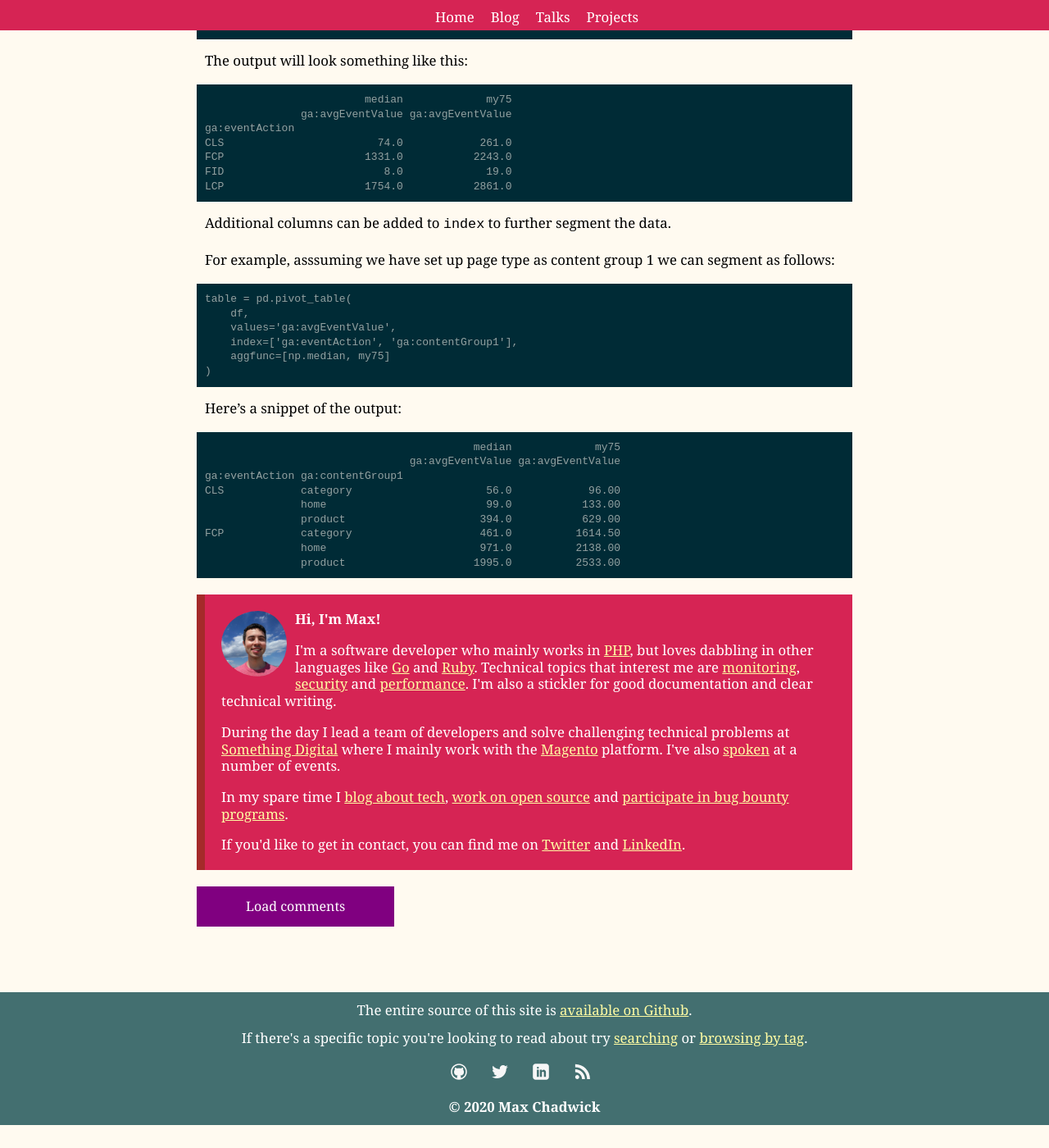
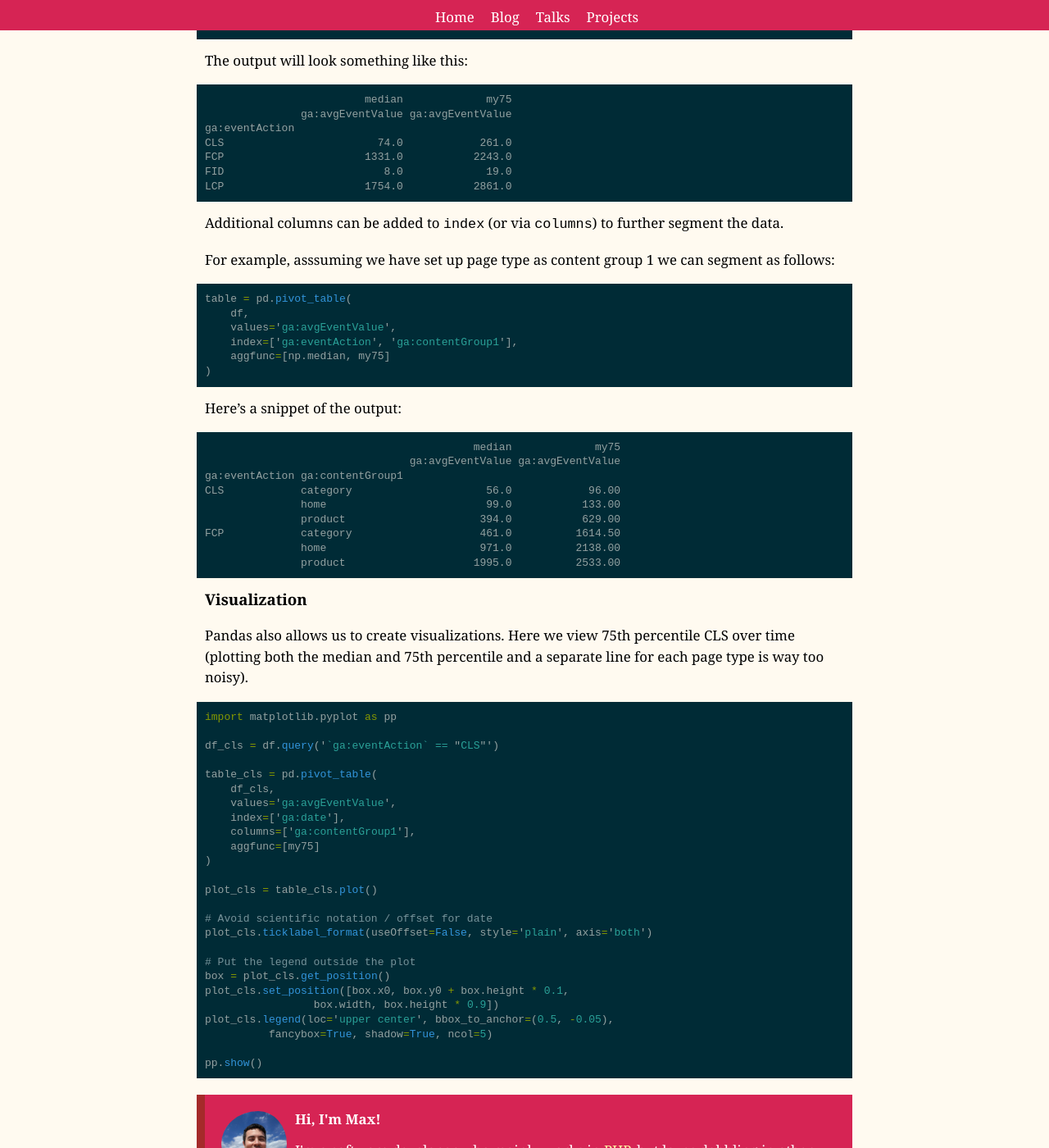
Before and after one commit to mpchadwick/mpchadwick.github.io, a Jekyll site: the page built from _posts/2020-11-08-analyzing-web-vitals-stored-in-google-analytics.md, in a window 1280 px wide and 1400 px high, scrolled down 2224 px. Shown: the whole window at 82% size. Built offline with Jekyll 4.4.1, drawn with Linux system fonts in a browser that asks for light colours; emoji names are drawn with the system emoji font; before the commit the page ends 3596 px from its top, so only the background shows below that.

Commit message:
Add visualization example

````diff
--- a/_posts/2020-11-08-analyzing-web-vitals-stored-in-google-analytics.md
+++ b/_posts/2020-11-08-analyzing-web-vitals-stored-in-google-analytics.md
@@ -95,12 +95,12 @@ FID                         8.0             19.0
 LCP                      1754.0           2861.0
 ```
 
-Additional columns can be added to `index` to further segment the data.
+Additional columns can be added to `index` (or via `columns`) to further segment the data.
 
 For example, asssuming we have set up page type as content group 1 we can segment as follows:
 
 
-```
+```python
 table = pd.pivot_table(
     df,
     values='ga:avgEventValue',
@@ -122,3 +122,35 @@ FCP            category                    461.0          1614.50
                home                        971.0          2138.00
                product                    1995.0          2533.00
 ```
+
+### Visualization
+
+Pandas also allows us to create visualizations. Here we view 75th percentile CLS over time (plotting both the median and 75th percentile and a separate line for each page type is way too noisy).
+
+```python
+import matplotlib.pyplot as pp
+
+df_cls = df.query('`ga:eventAction` == "CLS"')
+
+table_cls = pd.pivot_table(
+    df_cls,
+    values='ga:avgEventValue',
+    index=['ga:date'],
+    columns=['ga:contentGroup1'],
+    aggfunc=[my75]
+)
+
+plot_cls = table_cls.plot()
+
+# Avoid scientific notation / offset for date
+plot_cls.ticklabel_format(useOffset=False, style='plain', axis='both')
+
+# Put the legend outside the plot
+box = plot_cls.get_position()
+plot_cls.set_position([box.x0, box.y0 + box.height * 0.1,
+                 box.width, box.height * 0.9])
+plot_cls.legend(loc='upper center', bbox_to_anchor=(0.5, -0.05),
+          fancybox=True, shadow=True, ncol=5)
+
+pp.show()
+```
````
